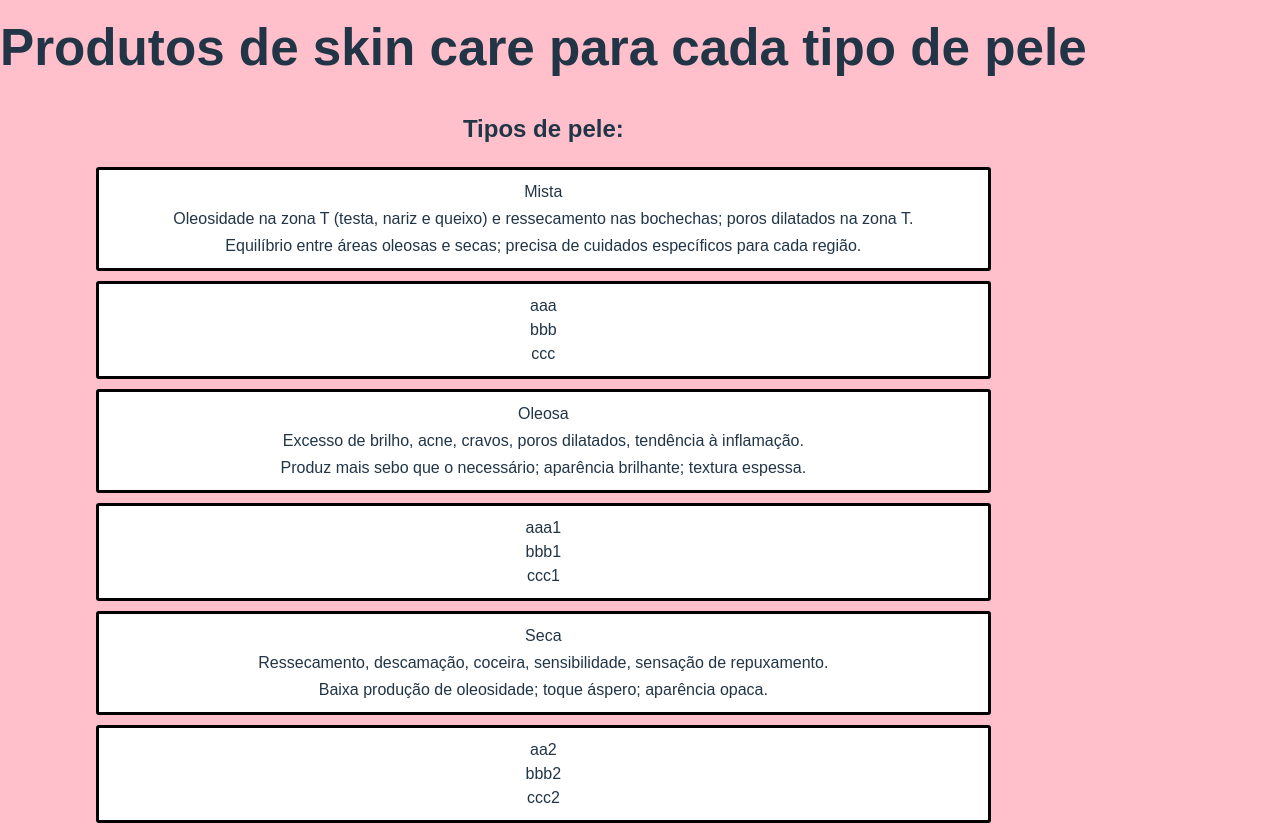
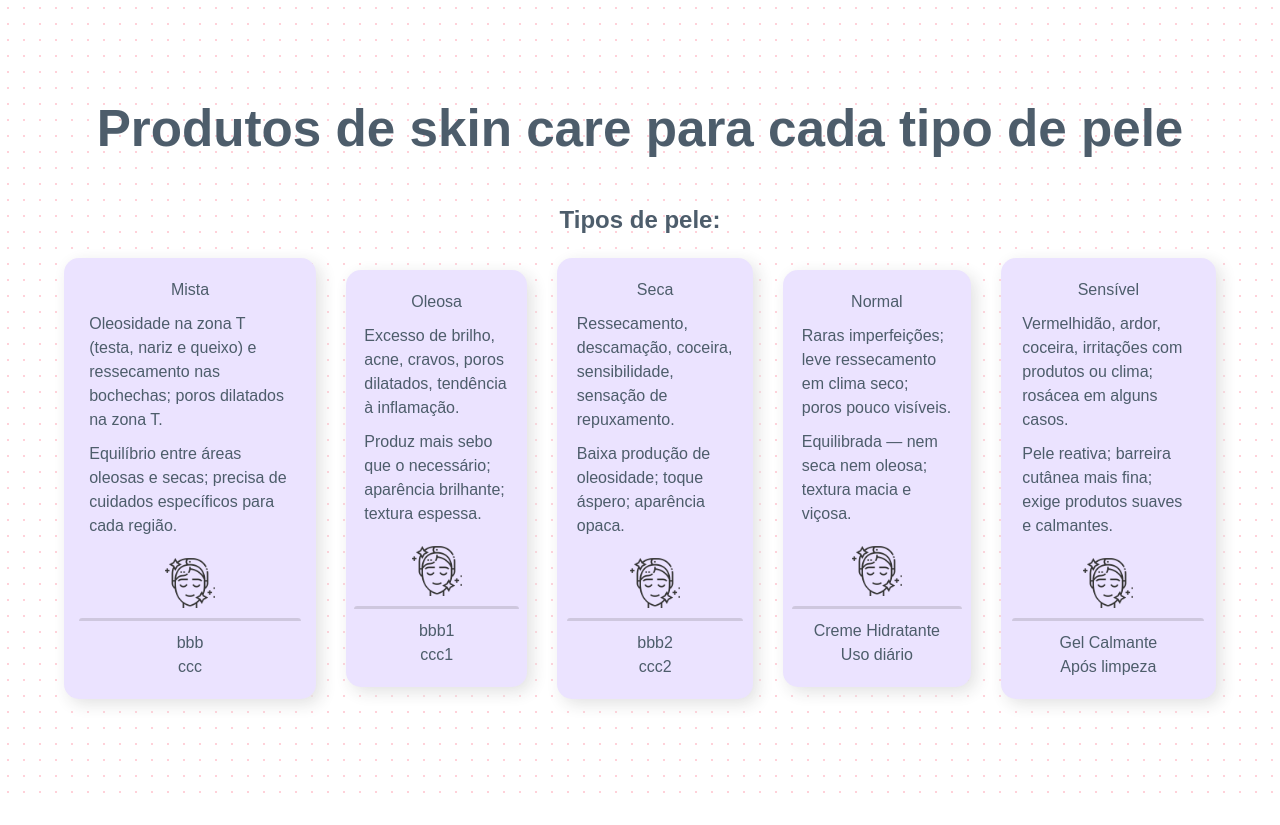
Before and after one commit to ufjf-dcc207/ufjf-dcc207-2025-3-a-sem01-amigas, a React (Vite) app: page / in a window 1280 px wide. Shown: the top 825 px of the page. After the commit the page ends 800 px from the top, so only its background shows below. Built offline with nearby package versions, Linux system fonts and the light colour scheme.

Commit message:
alteracoes gerais

```diff
--- a/src/App.css
+++ b/src/App.css
@@ -1,6 +1,6 @@
 .titulo {
     text-align: center;
-    margin-top: 20px;
+    margin-top: 0   ;
 }
 
 .subtitulo {
@@ -8,3 +8,29 @@
     margin-top: 10px;
     margin-bottom: 20px;
 }
+.App     {
+    background-color: #ffffff;
+    opacity: 0.8;
+    background-image: radial-gradient(#ffc6d0 0.8px, #ffffff 0.8px);
+    background-size: 16px 16px;
+    margin: 0;
+    font-family: Arial, sans-serif;
+    display: flex;
+    justify-content: center;
+    align-items:center;
+
+    background-color: aqua;
+
+    width: 100vw;
+    min-height: 100vh;
+    flex-direction: column;
+}
+.SkincaresCtn{
+    display: flex;
+    width: 90%;
+    align-items: center;
+    justify-content: center;
+    flex-direction: row;
+    gap: 30px;
+
+}
--- a/src/App.tsx
+++ b/src/App.tsx
@@ -1,8 +1,5 @@
 import "./App.css";
-
 import SkinCare, { type SkinCareProps } from "./componentes/SkinCare/SkinCare";
-
-
 
 // --- Dados ---
 const listaSkincare: SkinCareProps[] = [
@@ -14,7 +11,7 @@ const listaSkincare: SkinCareProps[] = [
       status:
         "Equilíbrio entre áreas oleosas e secas; precisa de cuidados específicos para cada região.",
     },
-    produto: { icone: "aaa", nome: "bbb", uso: "ccc" },
+    produto: {nome: "bbb", uso: "ccc" },
   },
   {
     pele: {
@@ -24,7 +21,7 @@ const listaSkincare: SkinCareProps[] = [
       status:
         "Produz mais sebo que o necessário; aparência brilhante; textura espessa.",
     },
-    produto: { icone: "aaa1", nome: "bbb1", uso: "ccc1" },
+    produto: {  nome: "bbb1", uso: "ccc1" },
   },
   {
     pele: {
@@ -33,7 +30,7 @@ const listaSkincare: SkinCareProps[] = [
         "Ressecamento, descamação, coceira, sensibilidade, sensação de repuxamento.",
       status: "Baixa produção de oleosidade; toque áspero; aparência opaca.",
     },
-    produto: { icone: "aa2", nome: "bbb2", uso: "ccc2" },
+    produto: { nome: "bbb2", uso: "ccc2" },
   },
   {
     pele: {
@@ -42,7 +39,7 @@ const listaSkincare: SkinCareProps[] = [
         "Raras imperfeições; leve ressecamento em clima seco; poros pouco visíveis.",
       status: "Equilibrada — nem seca nem oleosa; textura macia e viçosa.",
     },
-    produto: { icone: "avon", nome: "Creme Hidratante", uso: "Uso diário" },
+    produto:  {nome: "Creme Hidratante", uso: "Uso diário" },
   },
   {
     pele: {
@@ -52,25 +49,25 @@ const listaSkincare: SkinCareProps[] = [
       status:
         "Pele reativa; barreira cutânea mais fina; exige produtos suaves e calmantes.",
     },
-    produto: { icone: "nivea", nome: "Gel Calmante", uso: "Após limpeza" },
+    produto: { nome: "Gel Calmante", uso: "Após limpeza" },
   },
 ];
 
-
-
+// --- Componente principal ---
 function App() {
   return (
-    <div>
+    <div className="App">
       <h1 className="titulo">Produtos de skin care para cada tipo de pele</h1>
       <h2 className="subtitulo">Tipos de pele:</h2>
 
-      {listaSkincare.map((item, index) => (
-        <SkinCare
-          key={index}
-          produto={item.produto}
-          pele={item.pele}
-        />
-      ))}
+      <main className="SkincaresCtn">
+
+        {listaSkincare.map((item, index) => (
+                <SkinCare key={index} produto={item.produto} pele={item.pele} />
+              ))}
+      </main>
+
+
     </div>
   );
 }
--- a/src/componentes/Pele/Pele.css
+++ b/src/componentes/Pele/Pele.css
@@ -1,20 +1,12 @@
 .PeleCtn {
-  border: 3px solid black;
-  border-radius: 3px;
-  background-color: white;
   display: flex;
   flex-direction: column;
   align-items: center;
-  justify-content: center;
-  gap: 3px;
+  justify-content: flex-start;
+  gap: 10px;
   padding: 10px;
   width: 80%;
   margin: 10px auto;
+
+  min-height: 230px;
 }
-
-body {
-  background-color: pink;
-  margin: 0;
-  font-family: Arial, sans-serif;
-
-}
--- a/src/componentes/Pele/Pele.tsx
+++ b/src/componentes/Pele/Pele.tsx
@@ -11,6 +11,8 @@ export default function Pele({tipo, adversidade,status}: PeleProps) {
     <div className="PeleCtn">
       <div> {tipo}</div>
       <div> {adversidade}</div>
+
+
       <div> {status}</div>
     </div>
   )
--- a/src/componentes/Produto/Produto.css
+++ b/src/componentes/Produto/Produto.css
@@ -1,7 +1,7 @@
 .ProdutoCtn{
-    border: 3px black solid;
+    border-top: 3px rgba(0, 0, 0, 0.158) solid;
+
     border-radius: 3px;
-    background-color: white;
     flex-direction: column;
     align-items: center;
     justify-content: center;
--- a/src/componentes/Produto/Produto.tsx
+++ b/src/componentes/Produto/Produto.tsx
@@ -1,15 +1,13 @@
 import "./Produto.css"
 export type ProdutoProps = {
-  icone: string,
   nome: string,
   uso: string;
 }
 
 
-export default function Produto({icone, nome, uso}: ProdutoProps) {
+export default function Produto({ nome, uso}: ProdutoProps) {
   return (
     <div className="ProdutoCtn">
-      <div> {icone}</div>
       <div> {nome}</div>
       <div> {uso}</div>
     </div>
--- /dev/null
+++ b/src/componentes/SkinCare/SkinCare.css
@@ -0,0 +1,19 @@
+.skinCareCtn{
+
+    border-radius: 15px;
+    box-shadow: gainsboro 5px 5px 16px;
+    background-color: #e7ddff;
+    max-width: 350px;
+    min-height: 400px;
+
+    display: flex;
+    justify-content: space-between;
+    align-items: center;
+    flex-direction: column;
+
+}
+.imageSC{
+    width: 50px;
+    height: 50px;
+
+}
--- a/src/componentes/SkinCare/SkinCare.tsx
+++ b/src/componentes/SkinCare/SkinCare.tsx
@@ -1,15 +1,19 @@
 import Pele, { type PeleProps } from "../Pele/Pele";
 import Produto, { type ProdutoProps } from "../Produto/Produto";
+import './SkinCare.css'
+import CuidadosImg from "../../assets/cuidados.png"
 
 export type SkinCareProps = {
   produto: ProdutoProps;
   pele: PeleProps;
 };
+
 export default function SkinCare({ pele, produto }: SkinCareProps) {
   return (
-    <div>
+    <div className="skinCareCtn">
       <Pele tipo={pele.tipo} adversidade={pele.adversidade} status={pele.status} />
-      <Produto icone={produto.icone} nome={produto.nome} uso={produto.uso} />
+      <img className="imageSC" src={CuidadosImg} />
+      <Produto  nome={produto.nome} uso={produto.uso} />
     </div>
   );
 }
```
Also changed, not shown: src/assets/cuidados.png (added).
